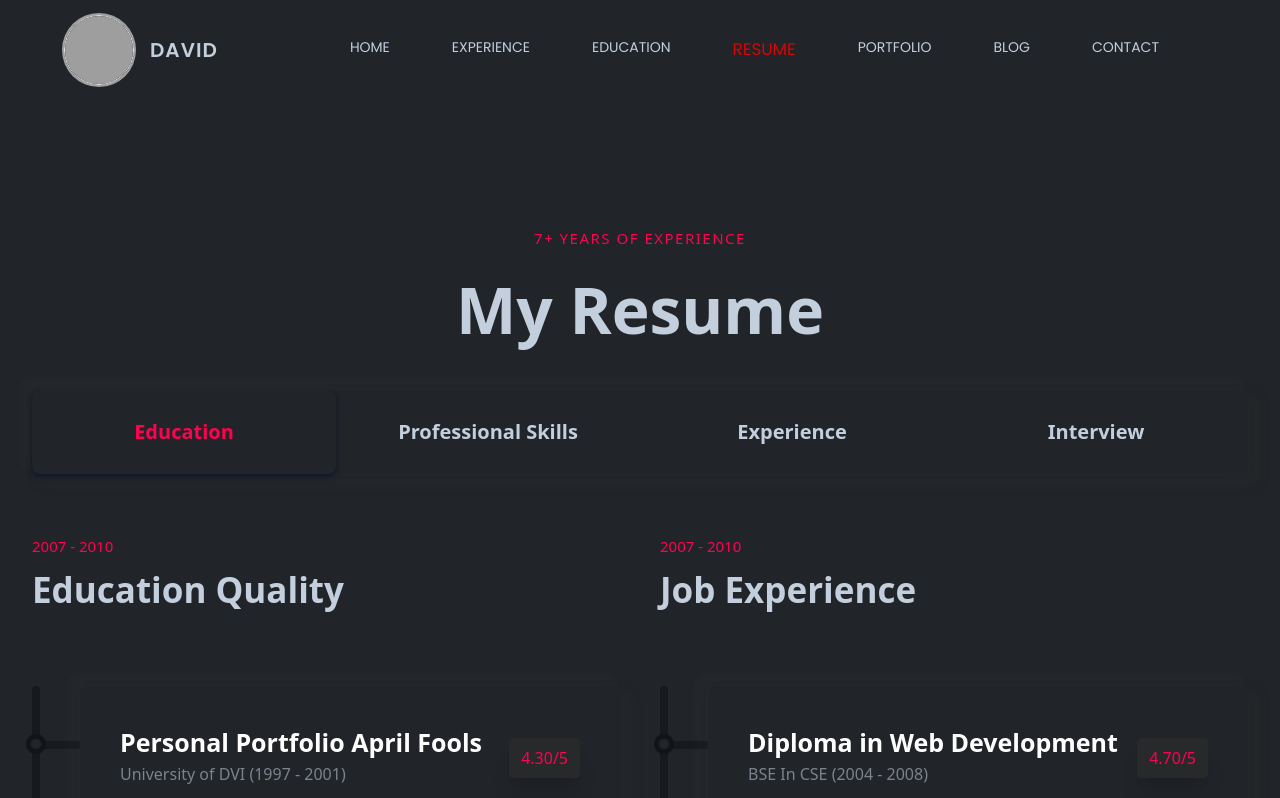
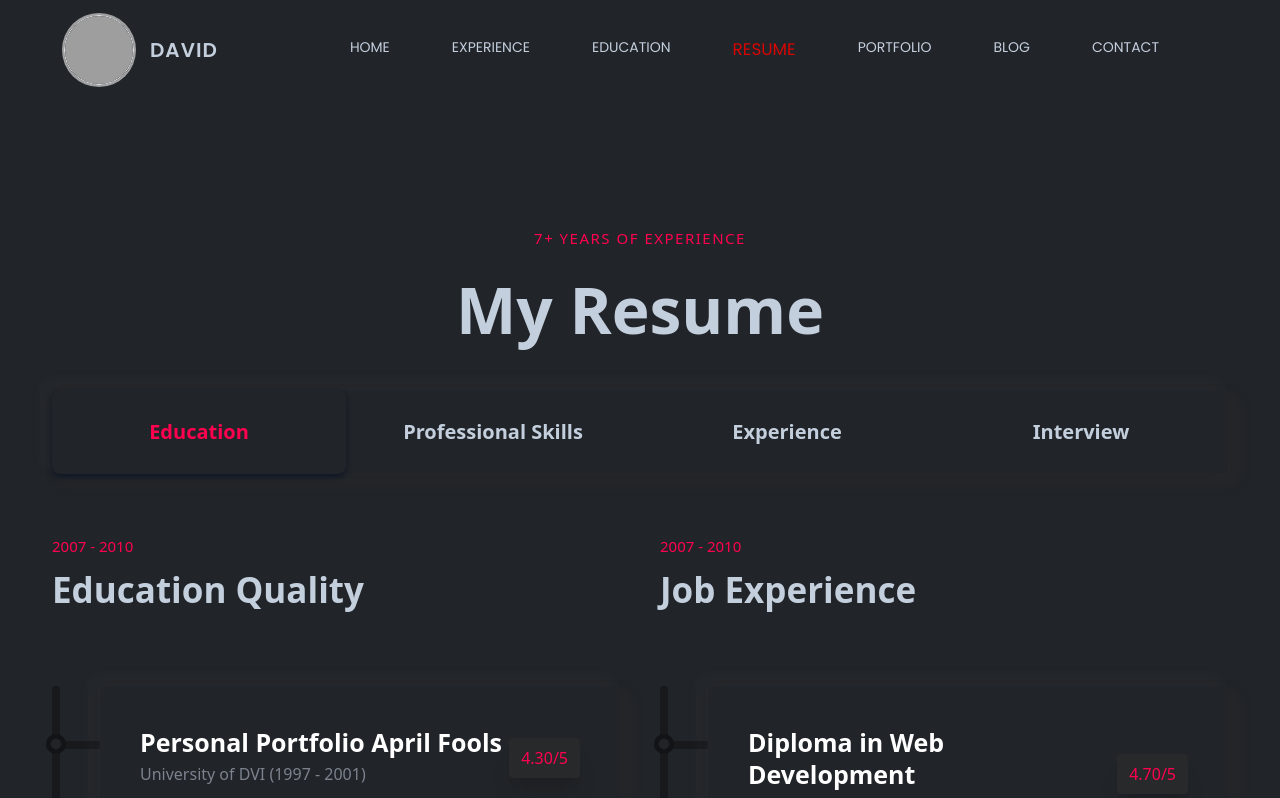
Before and after one commit to Pyae-Sone-Phone-Myint/my-portfolio, a React (Vite) app: page / in a window 1280 px wide. Shown: the top 798 px of the page. Built offline with nearby package versions, Linux system fonts and the light colour scheme; grey boxes are pictures that could not be loaded; the HTML template or start-up script is replaced by a standard one.

Commit message:
resume responsive updated

```diff
--- a/src/components/Resume/Resume.jsx
+++ b/src/components/Resume/Resume.jsx
@@ -7,6 +7,7 @@ const Resume = () => {
   const [btn, setBtn] = useState("education");
   return (
     <>
+      <div className="2xl:max-w-[1305px] xl:max-w-[1240px] lg:max-w-[945px] md:max-w-[705px] sm:max-w-[525px] max-w-[435px] mx-auto">
         <div className=" flex justify-center flex-col items-center">
           <div className=" text-center text-[#ff014f] text-[15px] tracking-widest mb-10">
             7+ YEARS OF EXPERIENCE
@@ -77,6 +78,7 @@ const Resume = () => {
             {btn === "professional" ? <Resume_item2 /> : <Resume_item1 />}
           </div>
         </div>
+      </div>
     </>
   );
 };
```
Lines whose indentation alone changed are shown as unchanged.
